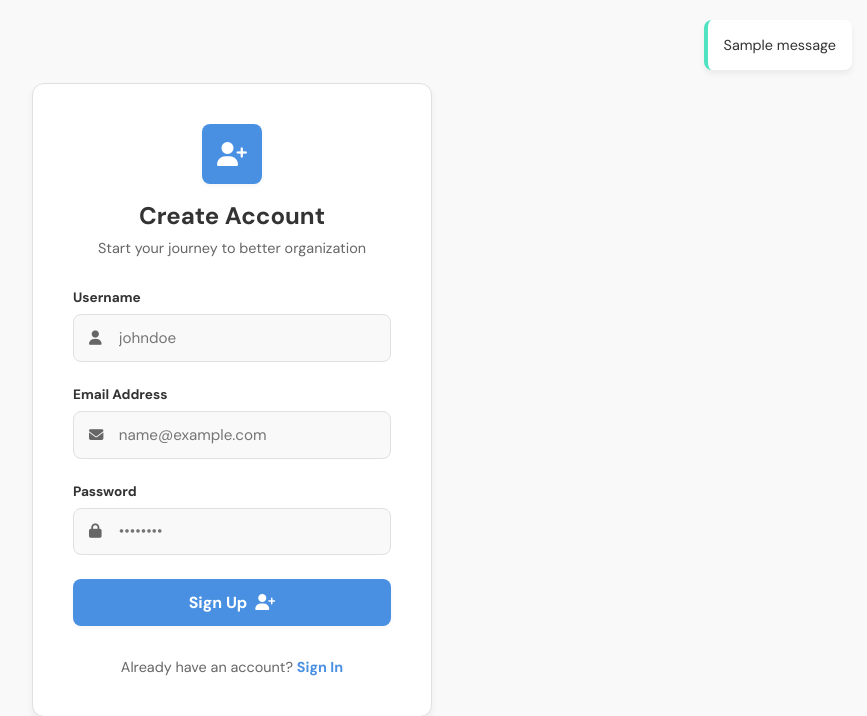
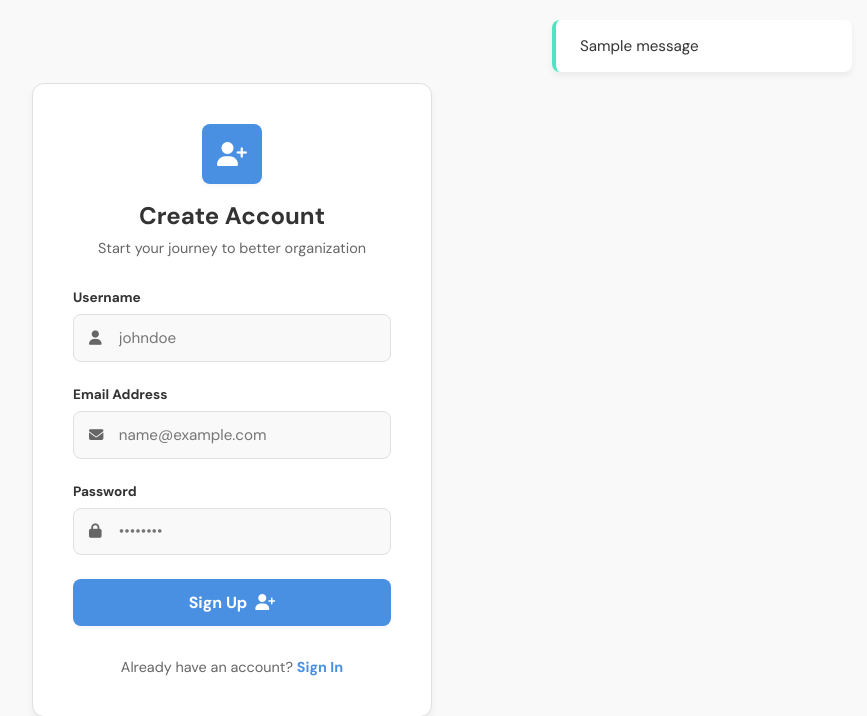
Before and after one commit to RakshitKashyap1/Note-Taking-Application, a Flask app: page /register in a window 1280 px wide. Shown: the top 716 px of the page, without its empty margins (408-1275 px from the left). Run offline with Flask 3, Linux system fonts and the light colour scheme; tables that the repository leaves empty hold one stand-in row (values such as "Sample post"); one stand-in notice (Sample message) is shown.

Commit message:
feat: introduce base HTML template and global CSS for the application's core design and styling.

```diff
--- a/app/static/css/style.css
+++ b/app/static/css/style.css
@@ -555,6 +555,50 @@ body {
     transition: all 0.2s;
 }
 
+/* Flash Messages */
+.flash-container {
+    position: fixed;
+    top: 20px;
+    right: 20px;
+    z-index: 2000;
+    display: flex;
+    flex-direction: column;
+    gap: 0.8rem;
+}
+
+.flash-message {
+    background: var(--white);
+    padding: 1rem 1.5rem;
+    border-radius: var(--radius-md);
+    box-shadow: var(--shadow-flat);
+    border-left: 4px solid var(--border-color);
+    color: var(--text);
+    font-size: 0.95rem;
+    min-width: 300px;
+    animation: slideIn 0.3s ease-out;
+}
+
+.flash-message.success {
+    border-left-color: var(--secondary);
+}
+
+.flash-message.error,
+.flash-message.danger {
+    border-left-color: #ef4444;
+}
+
+@keyframes slideIn {
+    from {
+        transform: translateX(100%);
+        opacity: 0;
+    }
+
+    to {
+        transform: translateX(0);
+        opacity: 1;
+    }
+}
+
 @media (max-width: 480px) {
     .auth-card {
         padding: 1.5rem;
--- a/app/templates/base.html
+++ b/app/templates/base.html
@@ -18,12 +18,11 @@
     </div>
 
     <!-- Flash Messages Container -->
-    <div class="flash-container" style="position:fixed; top:20px; right:20px; z-index:2000;">
+    <div class="flash-container">
         {% with messages = get_flashed_messages(with_categories=true) %}
         {% if messages %}
         {% for category, message in messages %}
-        <div
-            style="background:var(--white); padding:1rem; margin-bottom:0.8rem; border-radius:var(--radius-md); box-shadow:var(--shadow-flat); border-left:4px solid {{ 'var(--secondary)' if category == 'success' else '#ef4444' }}; color: var(--text); font-family: inherit; font-size: 0.9rem;">
+        <div class="flash-message {{ category }}">
             {{ message }}
         </div>
         {% endfor %}
```
